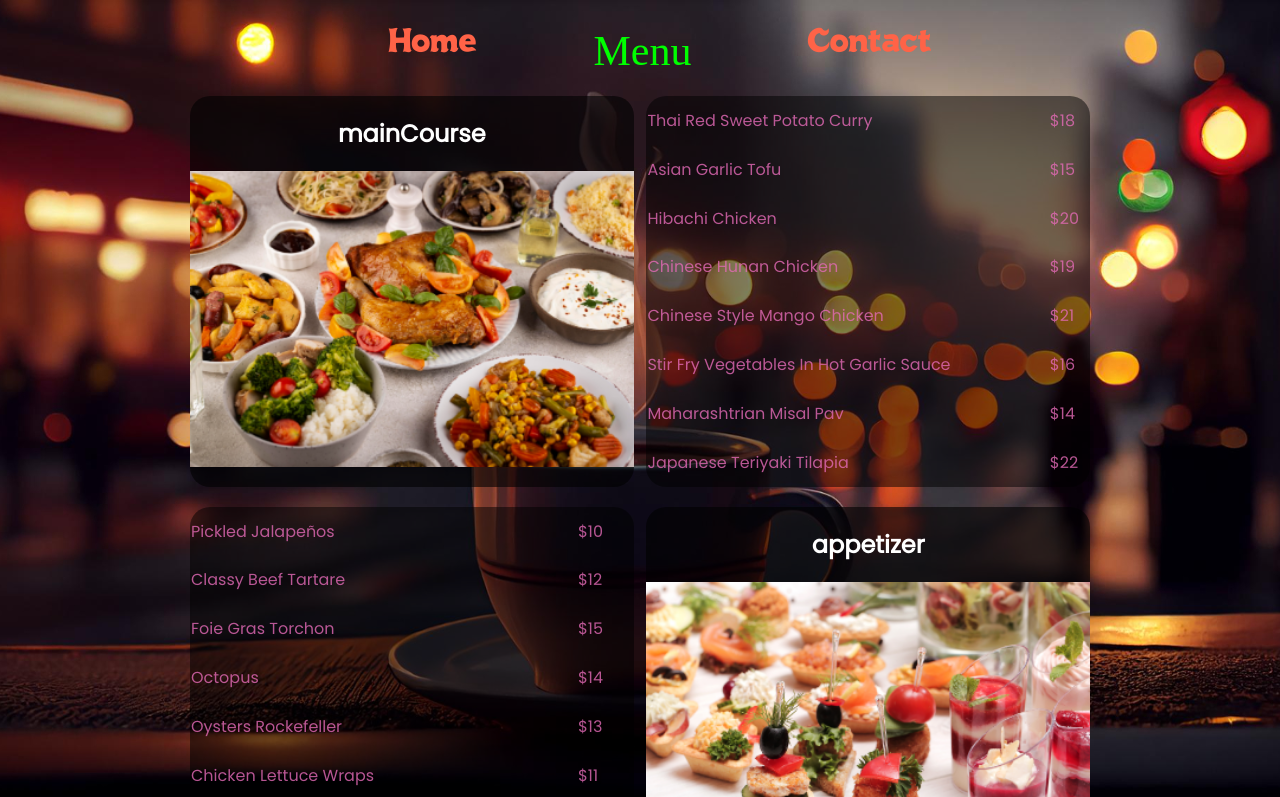
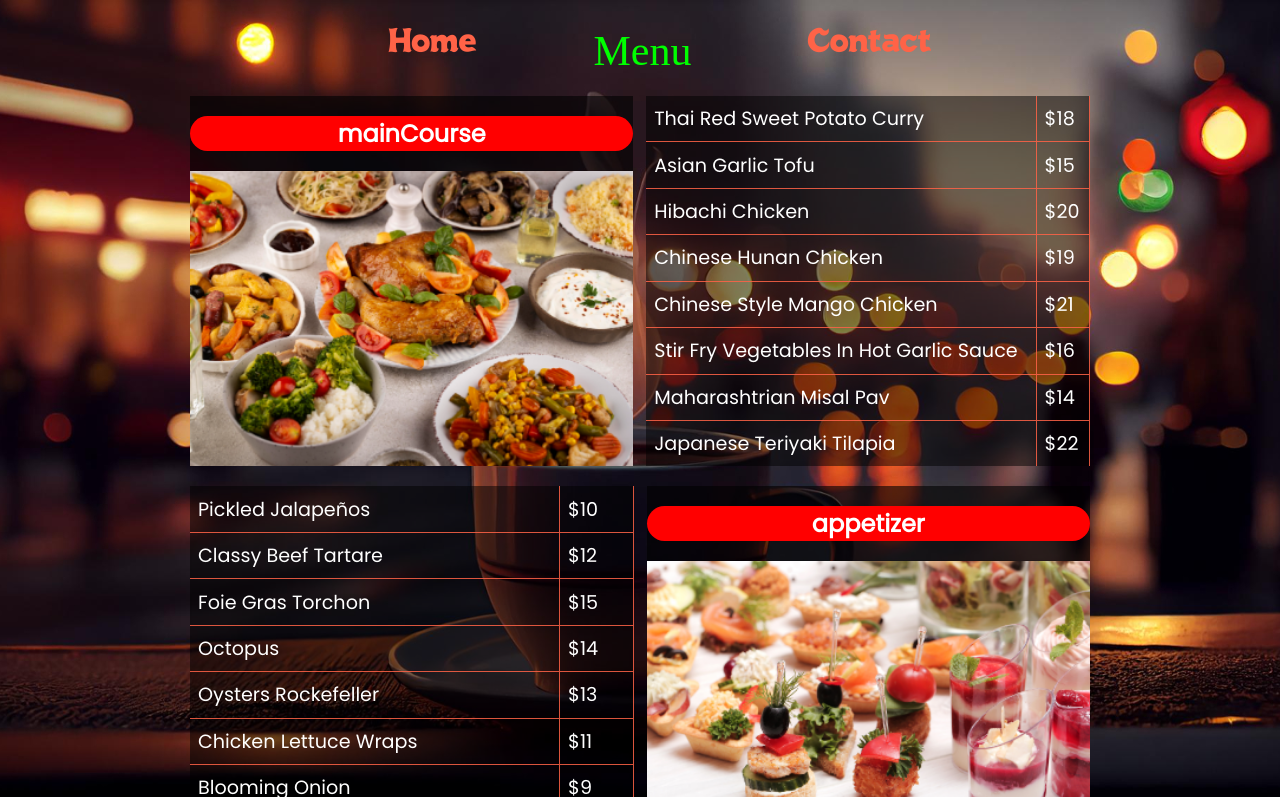
Before and after one commit to FluffyRudy/restaurant-page, a website built with webpack: page src/index.html in a window 1280 px wide. Both pictures are taken after a click on the button "Menu". Shown: the top 797 px of the page. Built offline with nearby package versions, Linux system fonts and the light colour scheme; a web font is replaced by a local one.

Commit message:
Update table row and data borders; remove superfluous properties

```diff
--- a/src/styles/menu.css
+++ b/src/styles/menu.css
@@ -14,23 +14,44 @@
 }
 
 .card #course-div {
-    padding: 20px 0;
+    padding: 20px 0 0 0;
     background-color: rgba(0, 0, 0, 0.6);
     text-align: center;
+    align-self: center;
 }
 
 .card #course-div h2 {
     margin-top: 0;
+    border-radius: 20px;
+    background-color: red;
 }
 
 .card #course-div, .card table {
     flex: 1;
     width: 0;
-    border-radius: 20px;
+}
+
+.card table {
+    font-size: 1.2em;
+    color: white;
 }
 
 .card img {
     width: 100%;
     display: block;
-    object-fit: cover;
+    height: 100%;
 }
+
+.card table td {
+    padding: 1vmin;
+    border-right: 1px solid rgba(255, 99, 71, 0.856);
+}
+
+.card table tr {
+    border-bottom: 1px solid rgba(255, 99, 71, 0.856);
+    border-right: 1px solid rgba(255, 99, 71, 0.856);
+}
+
+.card table tr:last-child {
+    border: none;
+}
```
